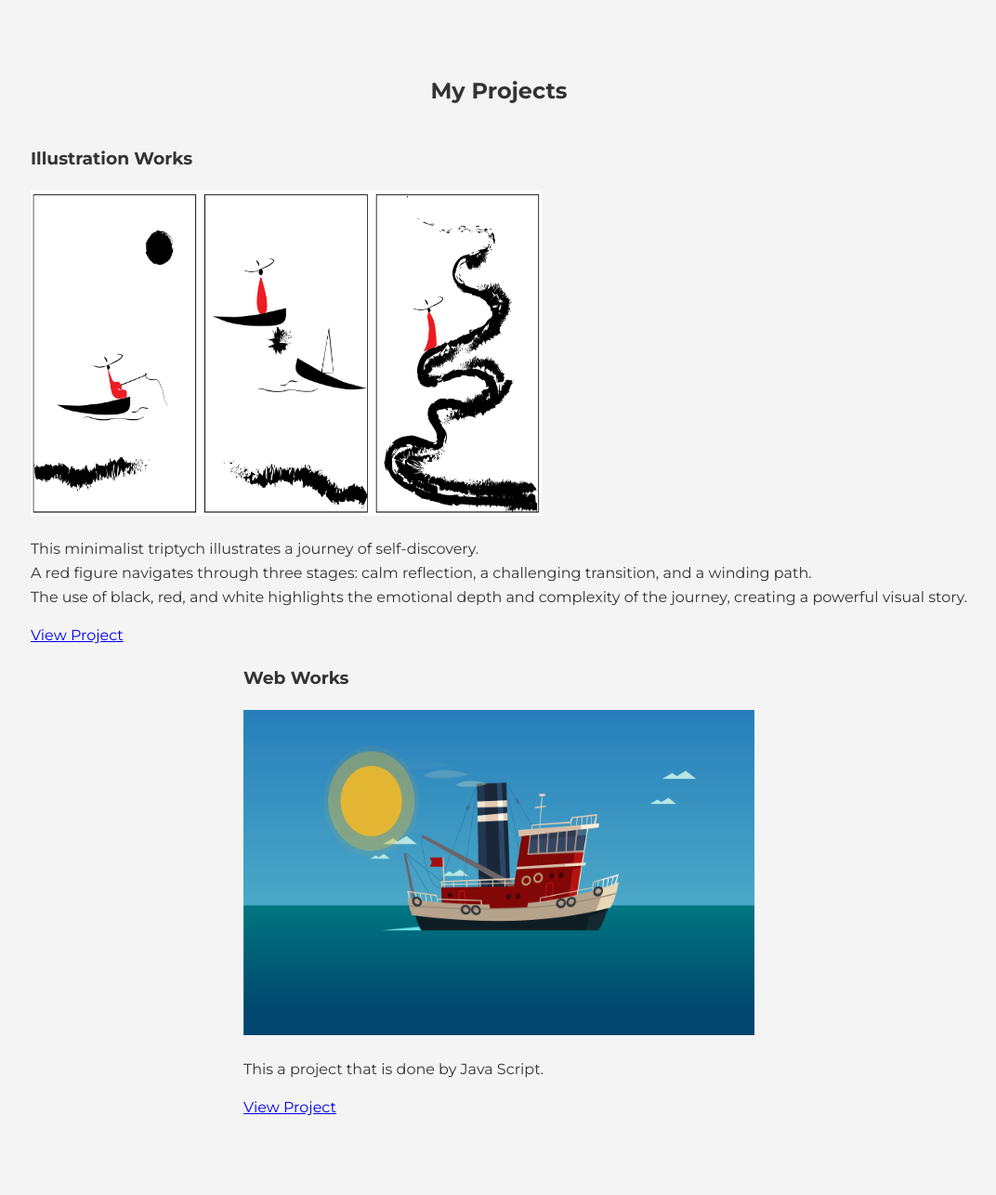
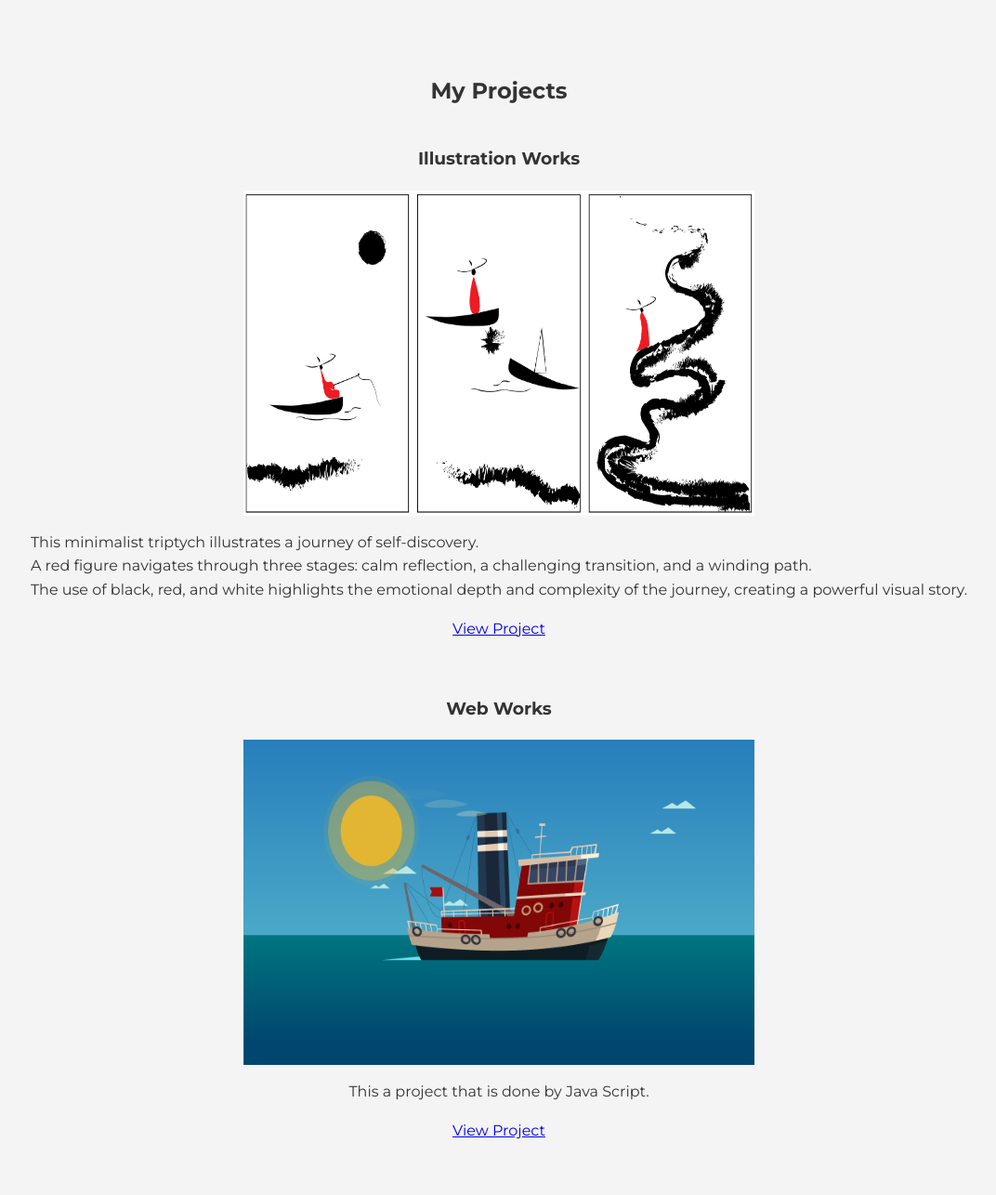
Before and after one commit to Tima-Aliabadi/Portfolio, a plain HTML site: page index.html in a window 1280 px wide. Shown: the part 840-2126 px from the top of the page at 93% size, without its empty margins (103-1175 px from the left). Drawn offline with Linux system fonts and the light colour scheme.

Commit message:
Your commit message

```diff
--- a/statics/Stylesheet.css
+++ b/statics/Stylesheet.css
@@ -132,3 +132,19 @@ footer {
     text-align: justify;
     width: 80%;
 }
+
+
+.project1{
+    display: flex;
+    flex-direction: column;
+    align-items: center;
+    justify-content: center;
+}
+
+.project2{
+    display: flex;
+    flex-direction: column;
+    align-items: center;
+    justify-content: center;
+    padding-top: 40px;
+}
```
